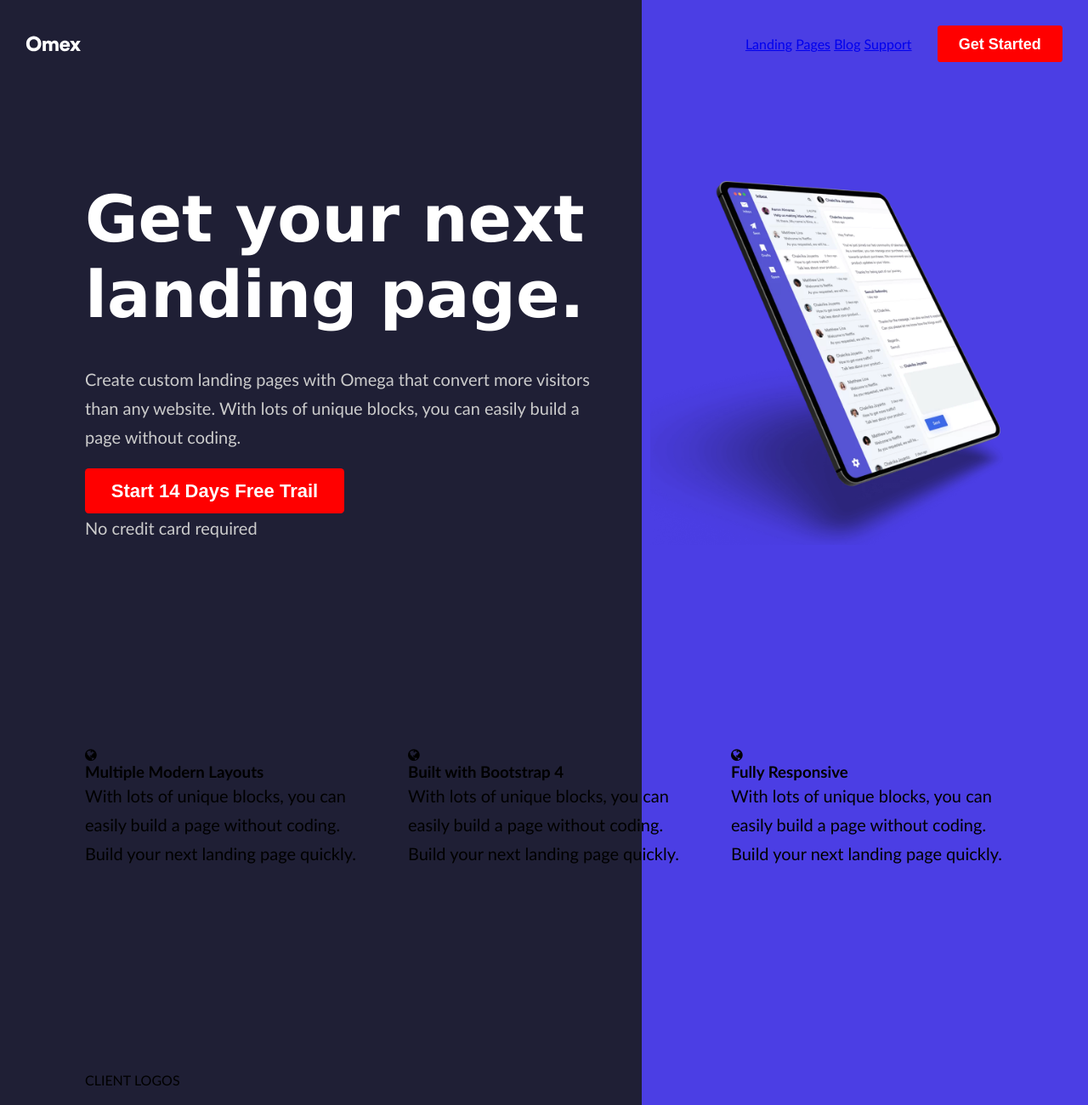
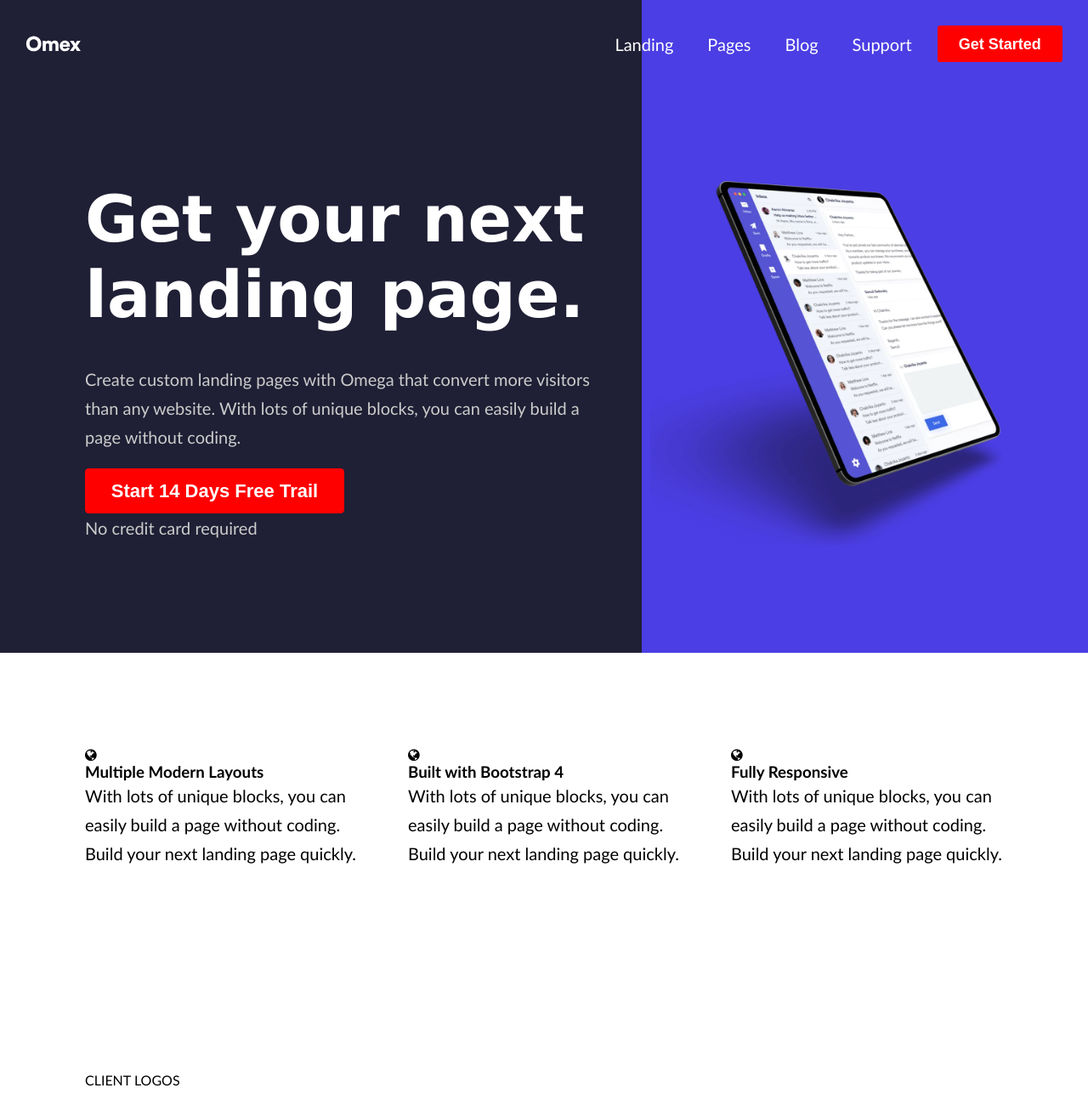
Before and after one commit to front-end-by-rimantas/42-grupe-portfolio, a website: page index.html in a window 1280 px wide. Shown: the top 1300 px of the page at 85% size. Drawn offline with Linux system fonts and the light colour scheme.

Commit message:
Header style

```diff
--- a/css/base/base.css
+++ b/css/base/base.css
@@ -35,3 +35,10 @@ p {
     font-size: 20px;
     line-height: 1.7em;
 }
+
+.bg-white {
+    background-color: #fff;
+}
+.bg-grey {
+    background-color: #eee;
+}
--- a/css/components/header.css
+++ b/css/components/header.css
@@ -14,3 +14,13 @@
 .header .logo {
     margin-right: auto;
 }
+
+.main-nav {
+    display: flex;
+    gap: 2em;
+    font-size: 20px;
+}
+.main-nav > a {
+    color: #fff;
+    text-decoration: none;
+}
--- a/index.html
+++ b/index.html
@@ -23,7 +23,7 @@
         <div class="row">
             <div class="col-12 header-content">
                 <img src="./img/header/logo-white.svg" alt="Logo" class="logo">
-                <nav class="hidden visible-lg">
+                <nav class="hidden visible-flex-lg main-nav">
                     <a href="#">Landing</a>
                     <a href="#">Pages</a>
                     <a href="#">Blog</a>
@@ -52,7 +52,7 @@
     <!-- hero: end -->
 
     <!-- features: start -->
-    <section class="container">
+    <section class="container bg-white">
         <div class="row">
             <div class="col-12 col-md-6 col-xl-4">
                 <i class="fa fa-globe"></i>
@@ -74,7 +74,7 @@
     <!-- features: end -->
 
     <!-- clients: start -->
-    <section class="container">
+    <section class="container bg-white">
         <div class="row">
             <div class="col-12">
                 CLIENT LOGOS
@@ -84,7 +84,7 @@
     <!-- clients: end -->
 
     <!-- beautiful: start -->
-    <section class="container">
+    <section class="container bg-grey">
         <div class="row">
             <img src="./img/beautiful/App-cut-image-1536x1175.png.webp" alt="Beautiful image" class="col-12 hidden-md visible-lg hidden-xl">
             <div class="col-12 col-xl-6">
@@ -103,7 +103,7 @@
     <!-- beautiful: end -->
 
     <!-- devices: start -->
-    <section class="container">
+    <section class="container bg-white">
         <div class="row">
             <img src="./img/devices/inbox-image-768x1255.png.webp" alt="Device image" class="col-12 col-lg-6">
             <div class="col-12 col-lg-6">
```
